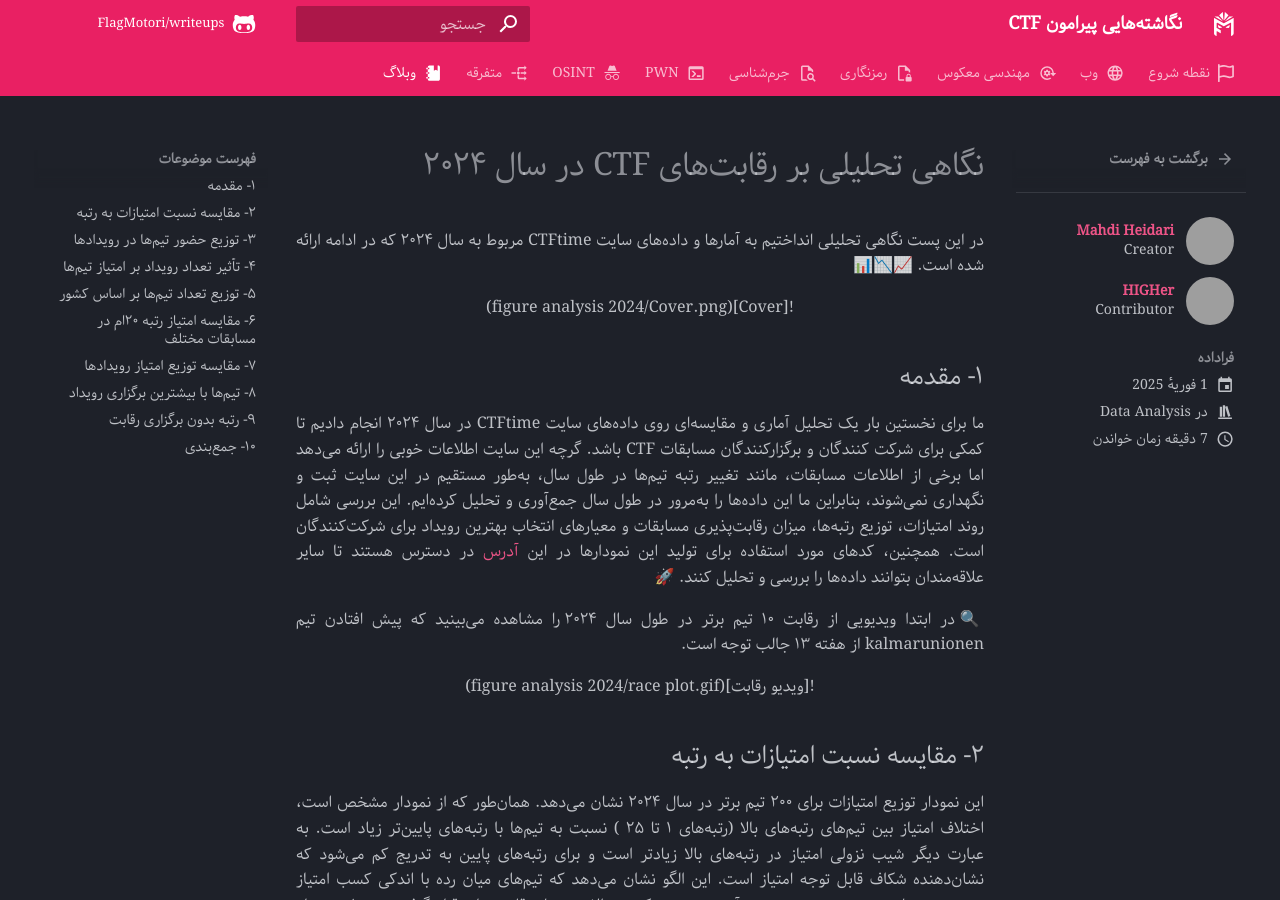
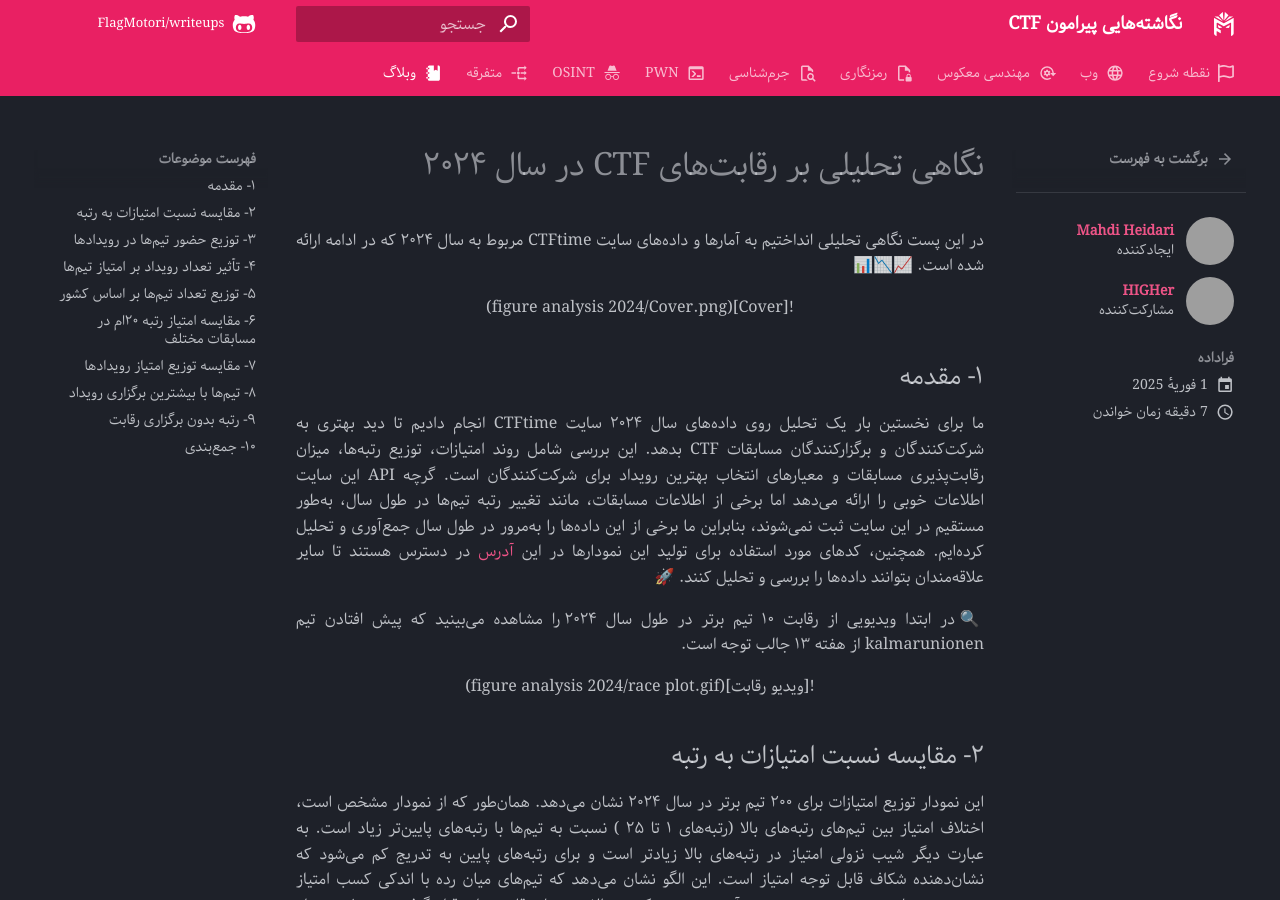
Before and after one commit to FlagMotori/writeups, an MkDocs documentation site: the page built from docs/blog/posts/CTFTime-Data analysis.md, in a window 1280 px wide and 900 px high. Built offline with MkDocs 1.6.1 and Material for MkDocs 9.7.7, drawn with Linux system fonts in a browser that asks for light colours; comment, search, counter and statistics services are not loaded; grey boxes are pictures that could not be loaded.

Commit message:
edited version

```diff
--- a/docs/blog/.authors.yml
+++ b/docs/blog/.authors.yml
@@ -1,11 +1,11 @@
 authors:
   mheidari98:
     name: Mahdi Heidari
-    description: Creator
+    description:  ایجادکننده
     avatar: https://avatars.githubusercontent.com/u/84391363
     url: https://github.com/mheidari98
   HIGHer:
     name: HIGHer
-    description: Contributor
+    description: مشارکت‌کننده
     avatar: https://avatars.githubusercontent.com/u/44268880
     url: https://github.com/HIGH0101
--- a/docs/blog/posts/CTFTime-Data analysis.md
+++ b/docs/blog/posts/CTFTime-Data analysis.md
@@ -20,8 +22,7 @@ categories:
 
 ## ۱- مقدمه
 
-ما برای نخستین بار یک تحلیل آماری و مقایسه‌ای  روی داده‌های سایت CTFtime در سال ۲۰۲۴ انجام دادیم تا کمکی برای شرکت کنندگان و برگزارکنندگان مسابقات CTF باشد. گرچه این سایت اطلاعات خوبی را ارائه می‌دهد اما برخی از اطلاعات مسابقات، مانند تغییر رتبه تیم‌ها در طول سال، به‌طور مستقیم در این سایت ثبت و نگهداری نمی‌شوند، بنابراین ما این داده‌ها را به‌مرور در طول سال جمع‌آوری و تحلیل کرده‌ایم. این بررسی شامل روند امتیازات، توزیع رتبه‌ها، میزان رقابت‌پذیری مسابقات و معیارهای انتخاب بهترین رویداد برای شرکت‌کنندگان است.
-همچنین، کدهای مورد استفاده برای تولید این نمودارها در این [آدرس](https://github.com/FlagMotori/CTFTime-Analysis) در دسترس هستند تا سایر
+ما برای نخستین بار یک تحلیل روی داده‌های سال ۲۰۲۴ سایت CTFtime انجام دادیم تا دید بهتری به شرکت‌کنندگان و برگزارکنندگان مسابقات CTF بدهد. این بررسی شامل روند امتیازات، توزیع رتبه‌ها، میزان رقابت‌پذیری مسابقات و معیارهای انتخاب بهترین رویداد برای شرکت‌کنندگان است. گرچه API این سایت اطلاعات خوبی را ارائه می‌دهد اما برخی از اطلاعات مسابقات، مانند تغییر رتبه تیم‌ها در طول سال، به‌طور مستقیم در این سایت ثبت نمی‌شوند، بنابراین ما برخی از این داده‌ها را به‌مرور در طول سال جمع‌آوری و تحلیل کرده‌ایم. همچنین، کدهای مورد استفاده برای تولید این نمودارها در این [آدرس](https://github.com/FlagMotori/CTFTime-Analysis) در دسترس هستند تا سایر
 علاقه‌مندان بتوانند داده‌ها را بررسی و تحلیل کنند. 🚀
 
 🔍در ابتدا ویدیویی از رقابت ۱۰ تیم برتر در طول سال ۲۰۲۴ را مشاهده می‌بینید که پیش افتادن تیم kalmarunionen  از هفته ۱۳ جالب توجه است.
```
Also changed, not shown: other parts of docs/blog/posts/CTFTime-Data analysis.md (+4 -2 lines).
